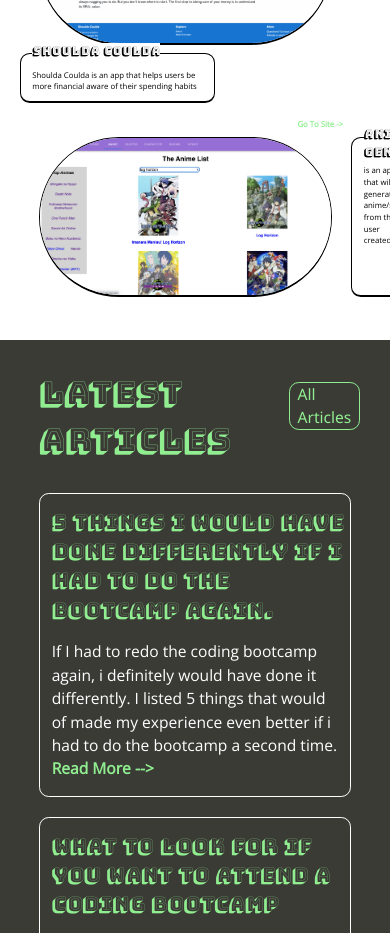
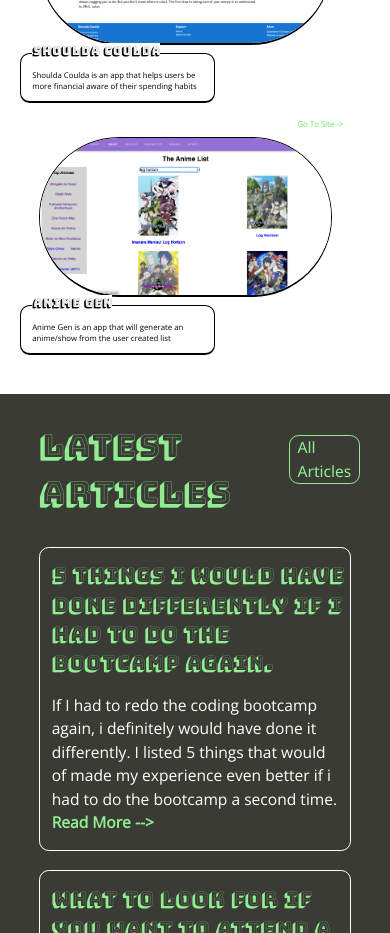
Before and after one commit to StudentCZ/my-website, a React (Create React App) app: page / in a window 390 px wide. Shown: the part 1760-2693 px from the top of the page. Built offline with nearby package versions, Linux system fonts and the light colour scheme.

Commit message:
change display to block

```diff
--- a/src/components/ProjectImageBar.module.css
+++ b/src/components/ProjectImageBar.module.css
@@ -78,6 +78,9 @@
   .containerOne {
     display: block;
   }
+  .containerTwo {
+    display: block;
+  }
   .projectImage {
     width: 75vw;
   }
```
